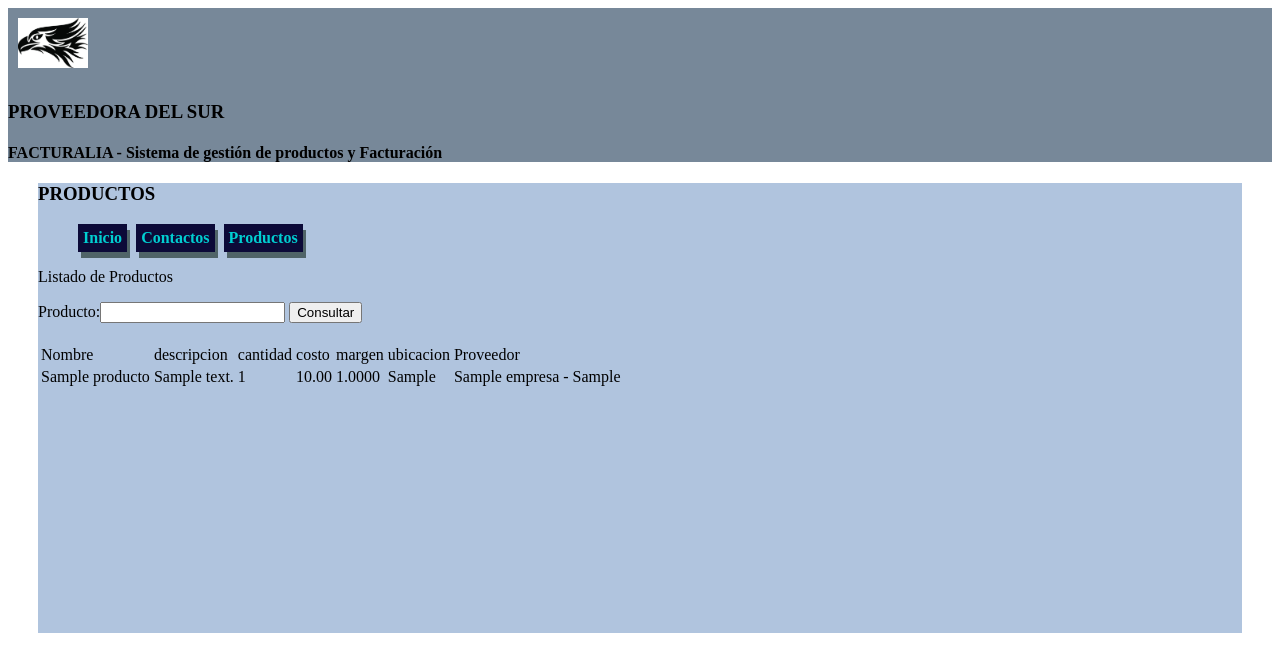
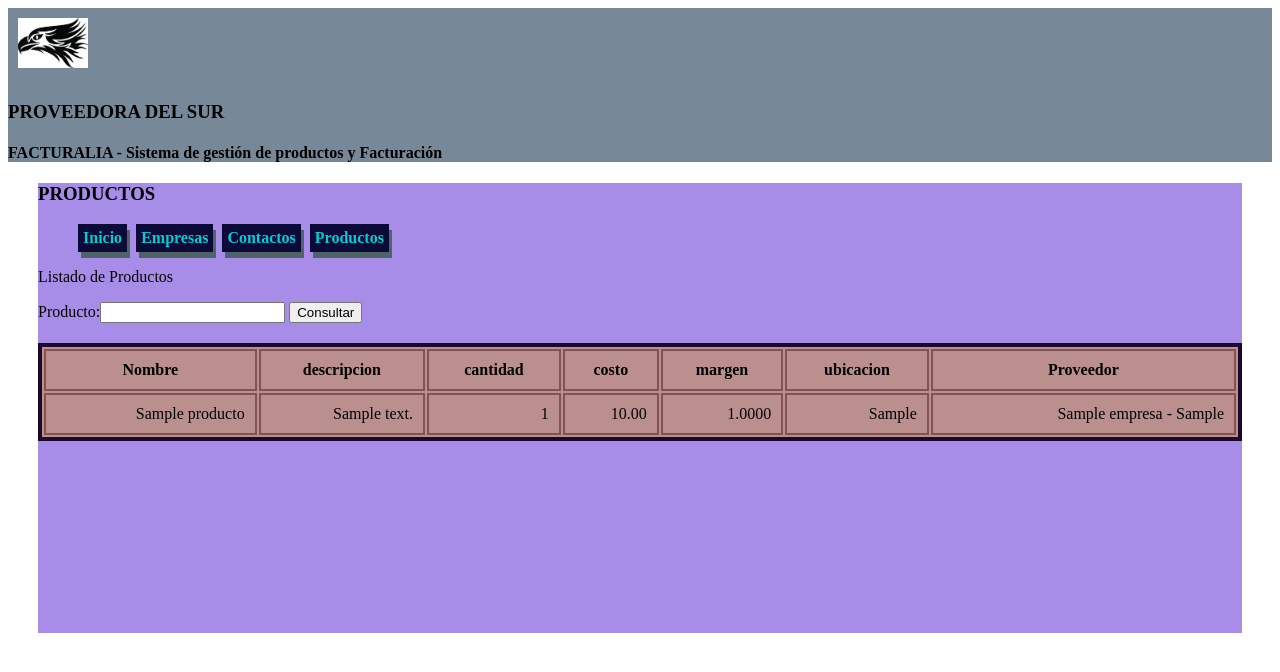
Before and after one commit to edunoodt/Cercano, a Django app: page /productos/ in a window 1280 px wide. Shown: the top 672 px of the page. Run offline with Django 3.2, Linux system fonts and the light colour scheme; tables that the repository leaves empty hold one stand-in row (values such as "Sample post").

Commit message:
Se agrego listado de empresas y algunos cambios en general

```diff
--- /dev/null
+++ b/facturacion/Usuario.txt
@@ -0,0 +1,2 @@
+usuario edunoodt
+clave cfp34objetos
--- a/facturacion/form.py
+++ b/facturacion/form.py
@@ -6,3 +6,6 @@ class consulta_contacto_frm(forms.Form):
 
 class consulta_producto_frm(forms.Form):
     nombre_producto = forms.CharField(max_length=20, label = 'Producto')
+
+class consulta_empresa_frm(forms.Form):
+    nombre_empresa = forms.CharField(max_length=20, label = 'Empresa')
--- a/facturacion/static/css/estilos.css
+++ b/facturacion/static/css/estilos.css
@@ -2,7 +2,7 @@ header{
     background-color: lightslategray;
 }
 section{
-    background-color: lightsteelblue;
+    background-color: rgb(168, 141, 232);
     height: 450px;
     margin-left: 30px;
     margin-right: 30px;
@@ -24,13 +24,26 @@ a{
 }
 #logo{
     margin: 10px;
+    background-color: rgb(221, 221, 95);
 }
 
 form{
     margin-bottom: 20px;
+
 }
 
-tr{
-    margin-bottom: 10px;
-    margin-left: 15px;
+table{
+    width: 100%;
+    border: 4px solid rgb(28, 8, 43);
+    background-color: rosybrown;
 }
+
+th, td{
+    padding: 10px;
+    border: 2px solid rgb(131, 82, 82);
+}
+
+td{
+    text-align: right;
+
+}
--- a/facturacion/templates/facturacion/facturalia_Base.html
+++ b/facturacion/templates/facturacion/facturalia_Base.html
@@ -5,6 +5,10 @@
         <title>Facturalia</title>
         <meta charset="utf-8">
         <link rel="stylesheet" href="{% static "css/estilos.css" %}">
+        <meta http-equiv="Expires" content="0">
+        <meta http-equiv="Last-Modified" content="0">
+        <meta http-equiv="Cache-Control" content="no-cache, mustrevalidate">
+        <meta http-equiv="Pragma" content="no-cache">
     </head>
     <body>
         <header>
@@ -22,13 +26,14 @@
             <nav id='menu01'>
                 <ul>
                     <li><a href="..">Inicio</a></li>
+                    <li><a href="../empresas">Empresas</a></li>
                     <li><a href="../contactos">Contactos</a></li>
                     <li><a href="../productos">Productos</a></li>
 
                 </ul>
             </nav>
 
-            <nav class = 'mostrar'>
+            <nav>
                 {% block contenido %}
                 {% endblock%}
             </nav>
--- a/facturacion/templates/facturacion/facturalia_producto.html
+++ b/facturacion/templates/facturacion/facturalia_producto.html
@@ -18,17 +18,17 @@
     </form>
     <table>
         <tr>
-            <td>Nombre</td>
-            <td>descripcion</td>
-            <td>cantidad</td>
-            <td>costo</td>
-            <td>margen</td>
-            <td>ubicacion</td>
-            <td>Proveedor</td>
+            <th>Nombre</th>
+            <th>descripcion</th>
+            <th>cantidad</th>
+            <th>costo</th>
+            <th>margen</th>
+            <th>ubicacion</th>
+            <th>Proveedor</th>
         </tr>
 
         {% for renglon in lista %}
-        <tr>
+        <tr class="listado">
             <td>{{renglon.nombre}}</td>
             <td>{{renglon.descripcion}}</td>
             <td>{{renglon.cantidad}}</td>
--- a/facturacion/urls.py
+++ b/facturacion/urls.py
@@ -5,5 +5,6 @@ urlpatterns = [
     path('', views.facturalia),
     path('contactos/',views.consulta_contacto),
     path('productos/',views.consulta_producto),
+    path('empresas/',views.consulta_empresa),
 
 ]
--- a/facturacion/views.py
+++ b/facturacion/views.py
@@ -1,6 +1,6 @@
 from django.shortcuts import render
 from . import form
-from . models import personas, productos
+from . models import personas, productos,empresas
 from django.http import Http404
 
 # Create your views here.
@@ -16,7 +16,7 @@ def consulta_contacto(request):
             r = fc.cleaned_data['apellido_contacto']
             listado = personas.objects.filter(apellido = r)
     else:
-            listado=personas.objects.all()
+            listado=personas.objects.order_by('apellido')
             fc=form.consulta_contacto_frm
 
     try:
@@ -32,10 +32,27 @@ def consulta_producto(request):
             r = fc.cleaned_data['nombre_producto']
             listado = productos.objects.filter(nombre__contains = r)
     else:
-            listado=productos.objects.all()
+            listado=productos.objects.order_by('nombre')
             fc=form.consulta_producto_frm
 
     try:
         return render(request,'facturacion/facturalia_producto.html',{'formulario':fc,'lista':listado})
     except UnboundLocalError:
         return render(request,'facturacion/facturalia_producto.html',{'formulario':fc,'lista':['',]})
+
+
+def consulta_empresa(request):
+
+    if request.method == 'POST':
+        fc = form.consulta_empresa_frm(request.POST)
+        if fc.is_valid():
+            r = fc.cleaned_data['nombre_empresa']
+            listado = empresas.objects.filter(nombre__contains = r)
+    else:
+            listado=empresas.objects.order_by('nombre')
+            fc=form.consulta_empresa_frm
+
+    try:
+        return render(request,'facturacion/facturalia_empresa.html',{'formulario':fc,'lista':listado})
+    except UnboundLocalError:
+        return render(request,'facturacion/facturalia_empresa.html',{'formulario':fc,'lista':['',]})
```
Also changed, not shown: facturacion/templates/facturacion/facturalia_empresa.html (renamed from facturacion/templates/facturacion/facturalia_contacto.html, +15 -8 lines).
